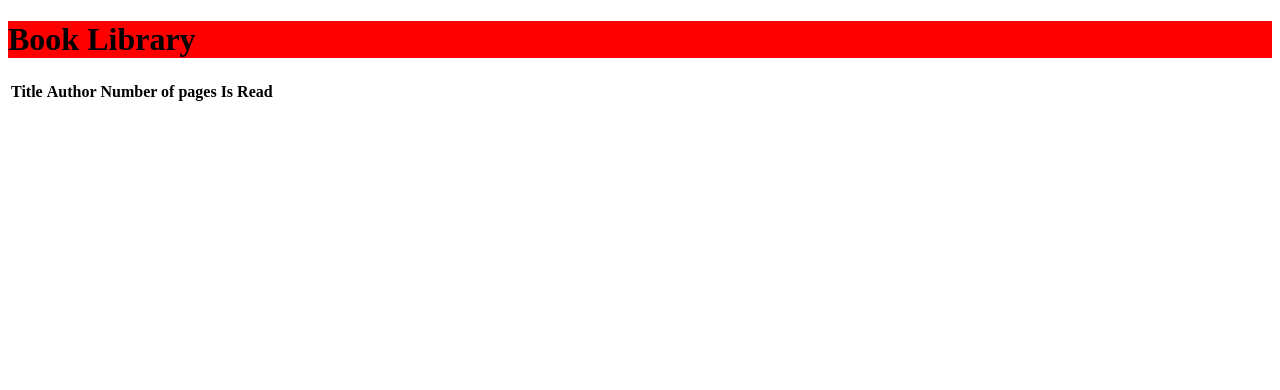
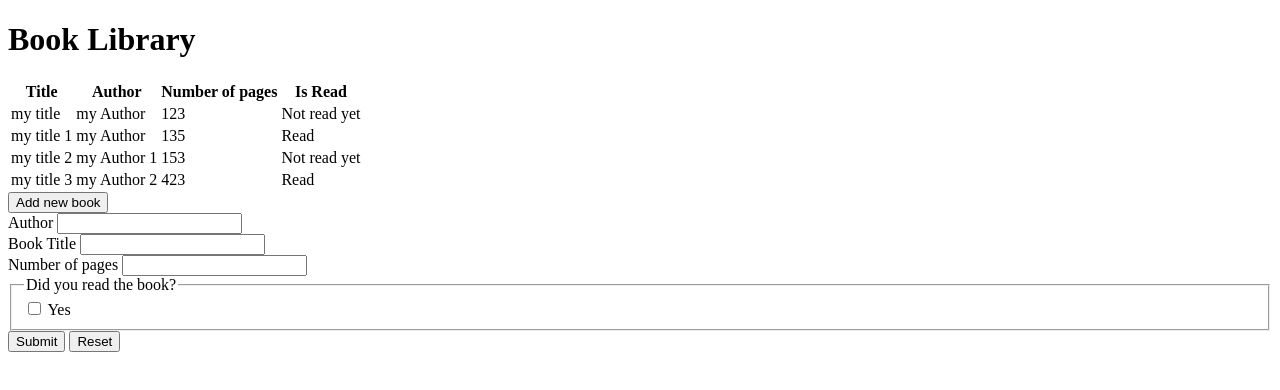
Before and after one commit to NabilHadi/library, a plain HTML site: page index.html in a window 1280 px wide. Drawn offline with Linux system fonts and the light colour scheme.

Commit message:
Add new book form

```diff
--- a/index.html
+++ b/index.html
@@ -21,6 +21,33 @@
 
     </tbody>
   </table>
+  <button id="new_book_btn">Add new book</button>
+
+  <form id="new_book_form">
+    <div>
+      <label for="author_input">Author</label>
+      <input type="text" id="author_input" required>
+    </div>
+    <div>
+      <label for="title_input">Book Title</label>
+      <input type="text" id="title_input" required>
+    </div>
+    <div>
+      <label for="pages_input">Number of pages</label>
+      <input type="number" id="pages_input" required>
+    </div>
+    <div>
+      <fieldset>
+        <legend>Did you read the book?</legend>
+        <div>
+          <input type="checkbox" name="read" value="yes" id="read_input">
+          <label for="read_input">Yes</label>
+        </div>
+      </fieldset>
+    </div>
+    <input type="submit">
+    <input type="reset">
+  </form>
   <script src="./script.js"></script>
 </body>
 
--- a/script.js
+++ b/script.js
@@ -42,14 +42,36 @@ function displayBooks() {
     tableRow.appendChild(tdPages);
 
     const tdRead = document.createElement("td");
-    tdRead.textContent = book.pages;
+    tdRead.textContent = book.read ? "Read" : "Not read yet";
     tableRow.appendChild(tdRead);
 
     tableBody.appendChild(tableRow);
   });
 }
 
+const newBookForm = document.querySelector("#new_book_form");
+newBookForm.addEventListener("submit", (e) => {
+  e.preventDefault();
+
+  const author = document.querySelector("#author_input").value;
+  const title = document.querySelector("#title_input").value;
+  const pages = document.querySelector("#pages_input").value;
+  const read = document.querySelector("#read_input").checked;
+
+  console.log({ author, title, pages, read });
+  addBookToLibrary(title, author, Number(pages), read);
+  displayBooks();
+
+  // newBookForm.reset();
+
+});
+const newBookBtn = document.querySelector("#new_book_btn");
+newBookBtn.addEventListener("click", () => {
+  newBookForm.setAttribute("style", "display:block;");
+});
+
 addBookToLibrary("my title", "my Author", 123, false);
 addBookToLibrary("my title 1", "my Author", 135, true);
 addBookToLibrary("my title 2", "my Author 1", 153, false);
 addBookToLibrary("my title 3", "my Author 2", 423, true);
+displayBooks();
--- a/style.css
+++ b/style.css
@@ -1,3 +1 @@
-h1 {
-  background-color: red;
-}
+#new_book_form {}
```
